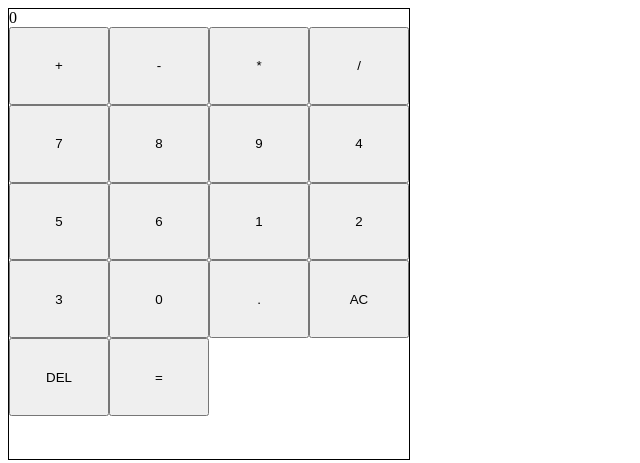
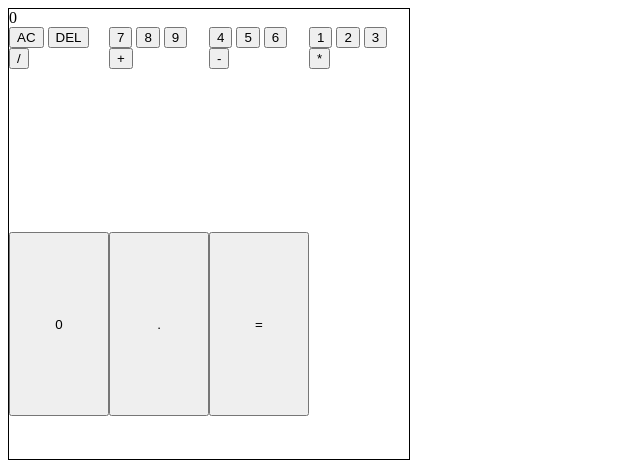
Before and after one commit to sammy7471/calculator, a plain HTML site: page index.html in a window 1280 px wide. Shown: the whole page, without its empty margins (0-640 px from the left). Drawn offline with Linux system fonts and the light colour scheme.

Commit message:
Edit index.html

```diff
--- a/index.html
+++ b/index.html
@@ -10,24 +10,33 @@
         <div id="container">
             <div id="display">0</div>
             <div id="keys">
-                <button class="operator">+</button>
-                <button class="operator">-</button>
-                <button class="operator">*</button>
+                <div id="section">
+                <button class="clear">AC</button>
+                <button class="delete">DEL</button>
                 <button class="operator">/</button>
+                </div>
+                <div id="sectionOne">
                 <button id="number">7</button>
                 <button id="number">8</button>
                 <button id="number">9</button>
+                <button class="operator">+</button>
+                </div>
+                <div id="sectionTwo">
                 <button id="number">4</button>
                 <button id="number">5</button>
                 <button id="number">6</button>
+                <button class="operator">-</button>
+                </div>
+                <div id="sectionThree">
                 <button id="number">1</button>
                 <button id="number">2</button>
                 <button id="number">3</button>
+                <button class="operator">*</button>
+                </div>
                 <button id="number">0</button>
                 <button class="decimal">.</button>
-                <button class="clear">AC</button>
-                <button class="delete">DEL</button>
                 <button class="equal">=</button>
+                </div>
             </div>
         </div>
     </body>
```
